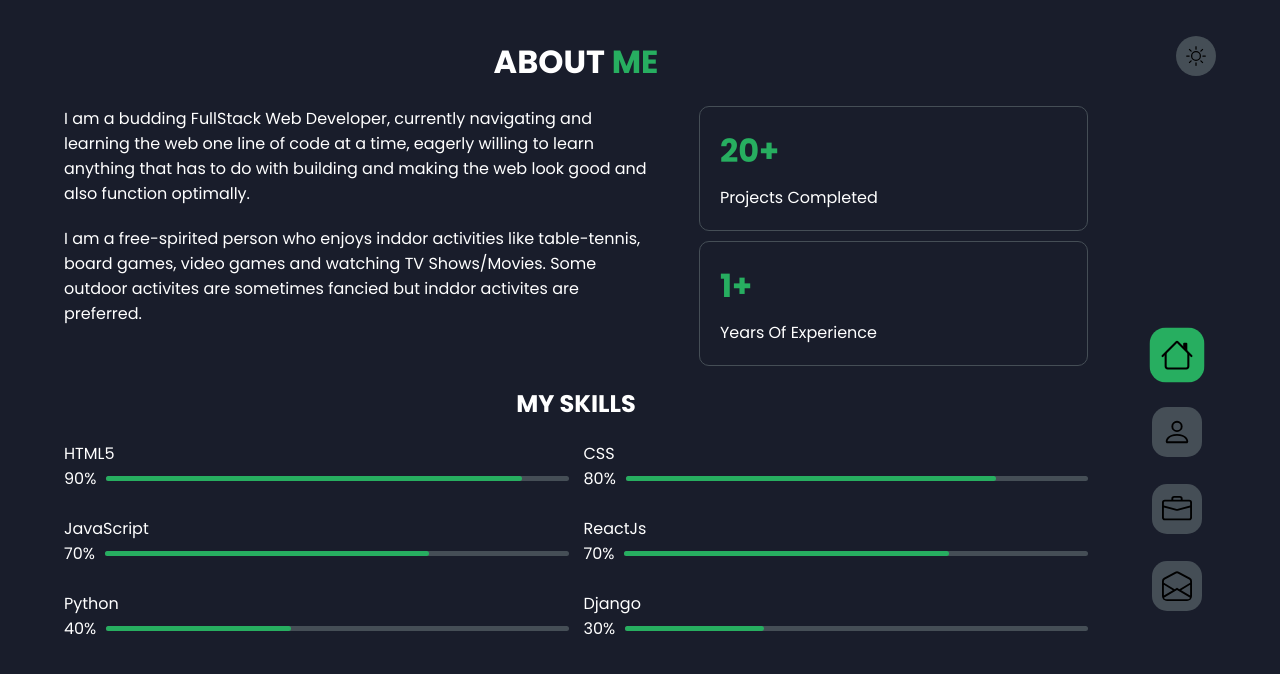
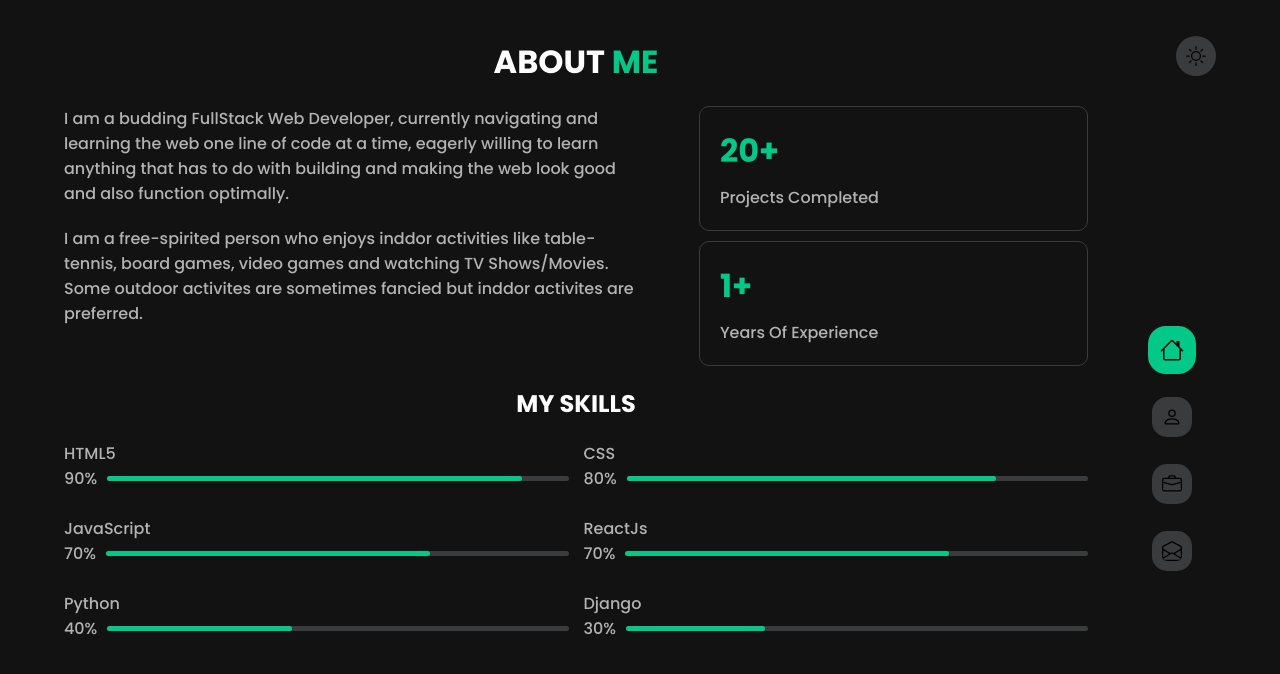
Before and after one commit to ObodoakorDavid/PortfolioMain, a React (Create React App) app: page /aboutme in a window 1280 px wide. Shown: the top 674 px of the page. Built offline with nearby package versions, Linux system fonts and the light colour scheme.

Commit message:
colors changed, subtle blacks and more appropriate whites

```diff
--- a/src/components/About/About.css
+++ b/src/components/About/About.css
@@ -1,8 +1,8 @@
 /** @format */
 
 .about {
-  color: var(--color-white);
   padding: 3% 5%;
+  color: var(--primary-text-color);
   background-color: var(--primary-color);
   min-height: 100vh;
   transition: 0.4 ease-in-out;
@@ -21,6 +21,11 @@
   padding-top: 20px;
 }
 
+.about p {
+  color: var(--secondary-text-color);
+  font-weight: 500;
+}
+
 .progress {
   text-align: left;
   margin-bottom: 10px;
@@ -32,7 +37,7 @@
 }
 .progress-inner {
   margin-top: 10px;
-  background-color: var(--color-grey2);
+  background-color: var(--color-bg);
   height: 5px;
   width: 100%;
   border-radius: 30px;
@@ -75,7 +80,7 @@
   gap: 10px;
 }
 .inner-information2 > div > div {
-  border: 1px solid var(--color-grey2);
+  border: 1px solid var(--color-bg);
   padding: 20px;
   border-radius: 10px;
   text-align: left;
--- a/src/components/Contact/Contact.css
+++ b/src/components/Contact/Contact.css
@@ -1,10 +1,16 @@
 /** @format */
 
 .contact {
-  color: var(--color-white);
+  color: var(--primary-text-color);
   padding: 3% 5%;
   background-color: var(--primary-color);
-  height: 100vh;
+  min-height: 100vh;
+  padding-bottom: 100px;
+}
+
+.contact p {
+  color: var(--secondary-text-color);
+  font-weight: 500;
 }
 
 .contact span {
@@ -56,6 +62,9 @@
   color: var(--color-white);
   text-decoration: none;
   border-radius: 5px;
+  color: var(--secondary-text-color);
+  font-weight: 500;
+  border-bottom: 2px solid transparent;
 }
 .contact-info-items a:hover {
   border-bottom: 2px solid var(--secondary-color);
@@ -71,19 +80,20 @@
 
 .rightside button {
   padding: 10px 60px;
-  border-radius: 30px;
+  border-radius: 8px;
   background-color: var(--secondary-color);
   border: none;
   margin-top: 10px;
-  color: var(--color-black);
+  color: var(--primary-text-color);
   cursor: pointer;
+  font-weight: bold;
 }
 
 .form-div {
   padding-top: 30px;
 }
 
-.icons-socials{
+.icons-socials {
   display: flex;
   align-items: center;
   justify-content: space-evenly;
@@ -91,13 +101,13 @@
   margin: 30px auto;
 }
 
-.socials{
+.socials {
   fill: var(--secondary-color);
   font-size: 30px;
 }
 
-.socials:hover{
-  fill: var(--color-white);
+.socials:hover {
+  fill: var(--primary-text-color);
 }
 
 @media (min-width: 768px) {
--- a/src/components/Main/Main.css
+++ b/src/components/Main/Main.css
@@ -1,7 +1,7 @@
 /** @format */
 
 .main {
-  color: var(--color-white);
+  color: var(--primary-text-color);
   padding: 3% 5%;
   background-color: var(--primary-color);
   min-height: 100vh;
@@ -26,6 +26,10 @@
   padding-bottom: 20px;
 }
 
+.inner-main p {
+  color: var(--secondary-text-color);
+}
+
 @media (min-width: 768px) {
   .main {
     padding: 3% 15%;
--- a/src/components/Navbar/Navbarr.css
+++ b/src/components/Navbar/Navbarr.css
@@ -1,11 +1,11 @@
 /** @format */
 
 .nav-menu img {
-  height: 50px;
-  width: 50px;
+  height: 40px;
+  width: 40px;
   border-radius: 15px;
   padding: 10px;
-  background-color: var(--color-grey2);
+  background-color: var(--color-bg);
   transition: 0.4s ease-in-out;
 }
 .home,
@@ -30,15 +30,22 @@
 
 .nav-menu img.active {
   background-color: var(--secondary-color);
-  transform: scale(1.1);
+  transform: scale(1.2);
 }
 
 .nav-menu {
   position: fixed;
-  bottom: 0px;
-  width: 100vw;
-  background-color: var(--color-grey);
-  padding: 10px 0px;
+  bottom: 0;
+  right: 0;
+  left: 0;
+  width: 95%;
+  max-width: 400px;
+  border-radius: 40px;
+  margin: 0 auto;
+  /* background-color: var(--color-bg); */
+  border: 1px solid var(--color-bg);
+  padding: 5px 0px;
+  padding-top: 10px;
   z-index: 1;
 }
 
@@ -47,7 +54,7 @@
   height: 40px;
   border-radius: 30px;
   margin-top: 20px;
-  background-color: var(--color-grey2);
+  background-color: var(--color-bg);
   padding: 10px;
   transition: 0.5 ease-in-out;
 }
@@ -61,5 +68,7 @@
     left: 90vw;
     top: 40vh;
     width: 0px;
+    right: unset;
+    border: none;
   }
 }
--- a/src/components/Portfolio/Portfolio.css
+++ b/src/components/Portfolio/Portfolio.css
@@ -2,9 +2,10 @@
 
 .portfolio {
   background-color: var(--primary-color);
-  color: var(--color-white);
+  color: var(--primary-text-color);
   padding: 3% 5%;
   padding-bottom: 100px;
+  min-height: 100vh;
 }
 .portfolio > p {
   padding-bottom: 30px;
@@ -14,28 +15,27 @@
   color: var(--secondary-color);
 }
 
-.eachproject > img:hover {
-  border-bottom: 5px solid var(--secondary-color);
-}
 .eachproject > img {
   width: 100%;
   border-bottom: 5px solid var(--secondary-color);
   border-radius: 5px;
   margin-bottom: 10px;
-  transition: 0.4s ease-in-out;
+  transition: 0.7s ease-in-out;
 }
 .eachproject > img:hover {
   transform: scale(1.1);
 }
 
 .eachproject {
-  background-color: var(--color-bg);
   padding: 20px 10px;
   border-radius: 5px;
   text-align: center;
-  transition: 0.9s ease;
-  border: 0px solid var(--primary-color);
+  transition: 0.9s ease-in-out;
   overflow-x: hidden;
+}
+
+.eachproject:hover {
+  box-shadow: 6px 6px 10px 10px var(--color-bg);
 }
 
 .eachproject h3 {
@@ -49,16 +49,16 @@
   padding: 8px 16px;
   text-decoration: none;
   border-radius: 5px;
-  color: var(--color-black);
+  color: var(--secondary-text-color);
   transition: 0.9s ease-in-out;
 }
 
 .bg-item a:nth-child(1) {
   background-color: var(--secondary-color);
-  color: var(--color-white);
+  color: var(--primary-text-color);
 }
 .bg-item a:nth-child(1):hover {
-  color: var(--color-black);
+  color: var(--primary-color);
 }
 .bg-item a:nth-child(2) {
   background-color: transparent;
@@ -66,7 +66,7 @@
   color: var(--secondary-color);
 }
 .bg-item a:nth-child(2):hover {
-  color: var(--color-white);
+  color: var(--primary-text-color);
 }
 
 .projects {
@@ -97,7 +97,7 @@
   padding: 8px 30px;
   border-radius: 8px;
   font-weight: bold;
-  border:  1px solid var(--secondary-color);
+  border: 1px solid var(--secondary-color);
   cursor: pointer;
   transition: 0.4s ease-in-out;
 }
@@ -105,7 +105,7 @@
 .options p:hover {
   color: var(--secondary-color);
   background-color: var(--primary-color);
-  border:  1px solid var(--secondary-color);
+  border: 1px solid var(--secondary-color);
 }
 
 @media (min-width: 768px) {
--- a/src/index.css
+++ b/src/index.css
@@ -10,22 +10,19 @@
 }
 
 :root {
-  --primary-color: #191d2b;
-  --secondary-color: #27ae60;
-  --color-white: #ffffff;
-  --color-black: #000;
-  --color-grey: #2a2e35;
-  --color-grey2: #454e56;
-  --color-bg: #1f1f38;
-  --color-bg-variant: #2c2c6c;
+  --primary-color: #121212;
+  --secondary-color: #03C988;
+  --primary-text-color: #ffffff;
+  --secondary-text-color: #B3B3B3;
+  --color-bg: #3A3B3C;
 }
 
 .lightmode {
-  --color-white: #000;
-  --color-black: #ffffff;
-  --primary-color: #ffffff;
-  --secondary-color: #ee0f59;
-  --color-bg: transparent;
+  --primary-color: #E4E6EB;
+  --secondary-color: #1C82AD;
+  --primary-text-color: #121212;
+  --secondary-text-color: #181818;
+  --color-bg: #B0B3B8;
 }
 
 body {
```
Also changed, not shown: src/components/Navbar/Navbarr.jsx (+1 -6 lines), src/components/Portfolio/Portfolio.jsx (+0 -9 lines).
